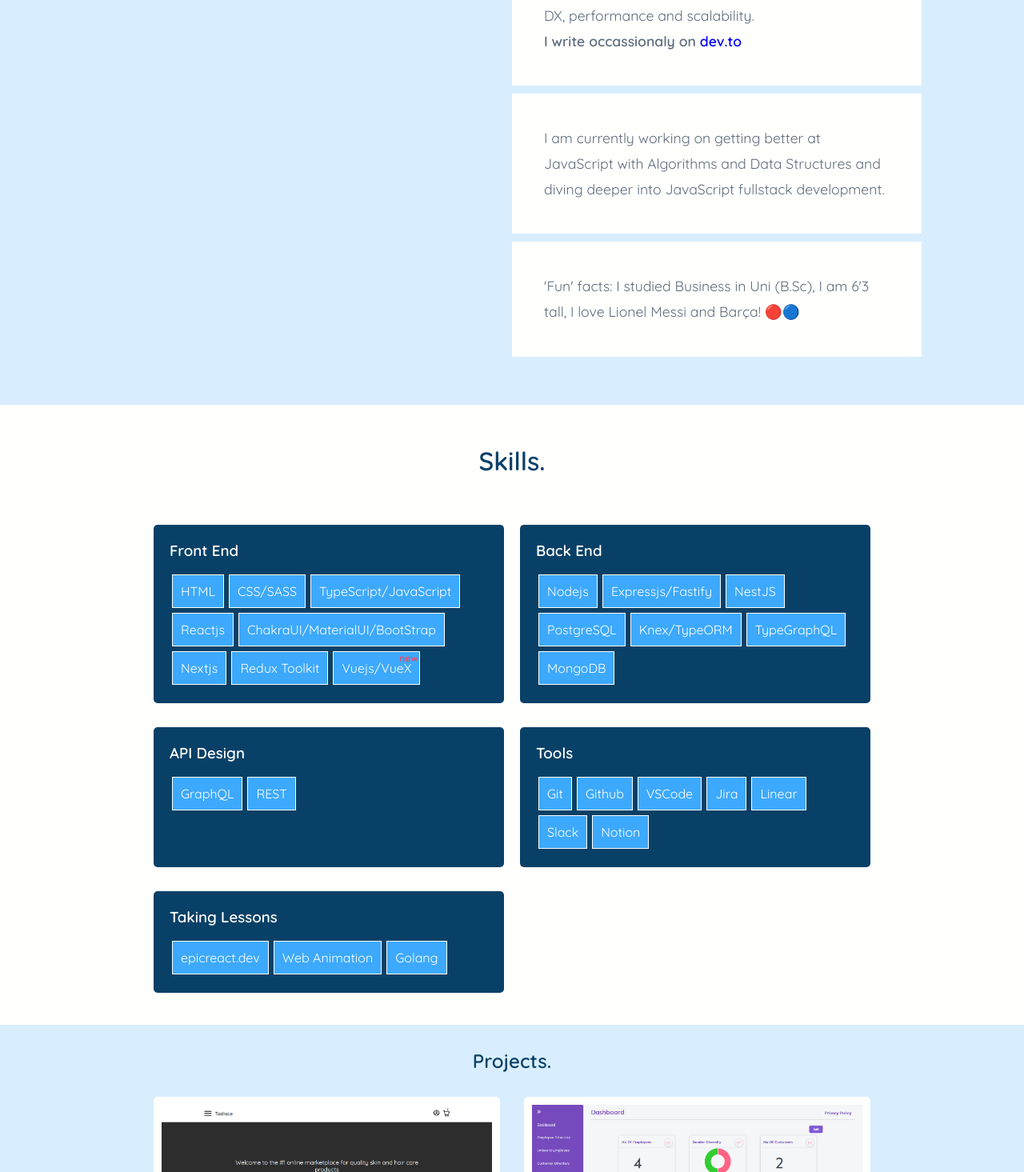
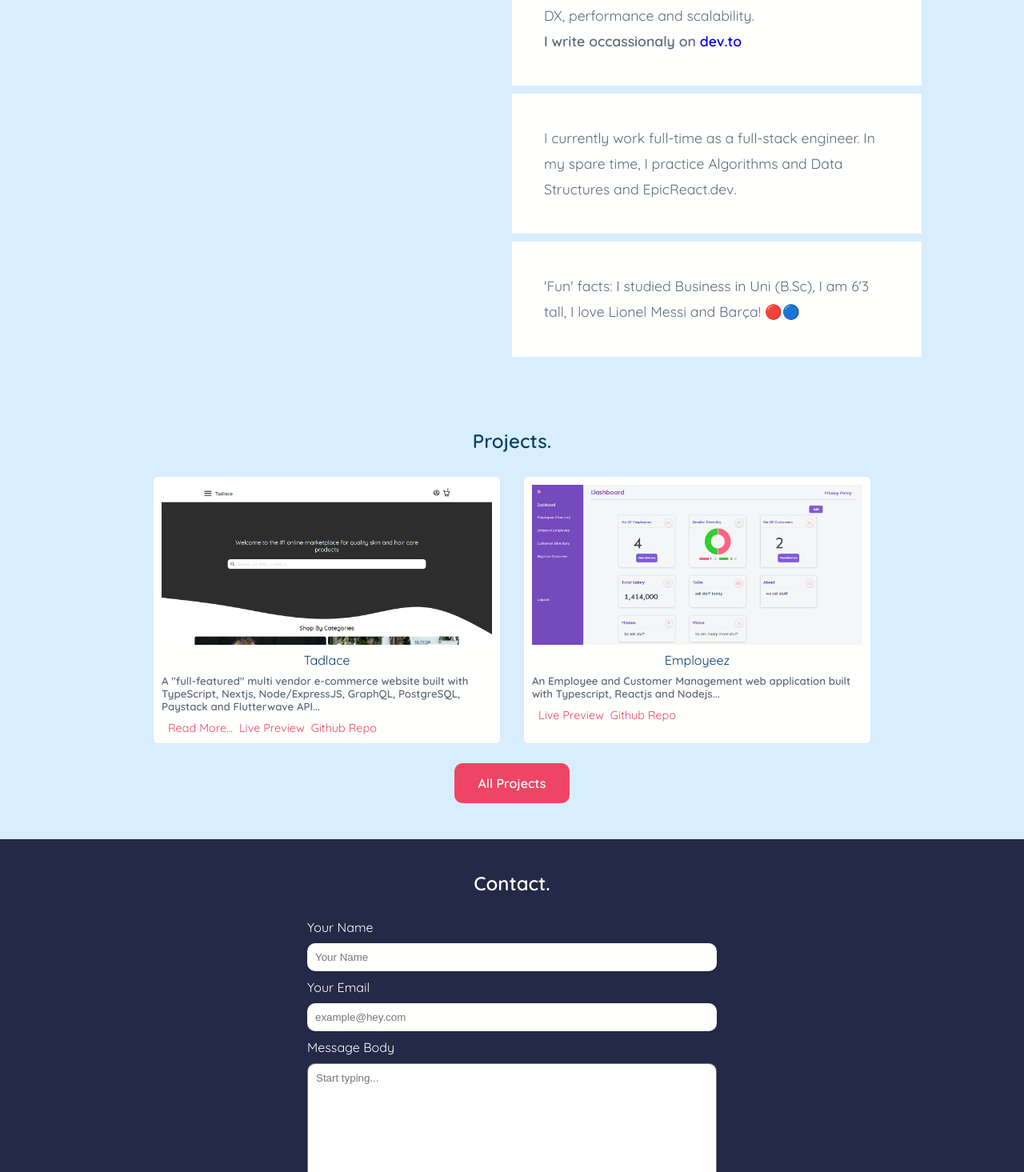
Before and after one commit to Segun98/portfolio, a Vue app: page / in a window 1280 px wide. Shown: the part 1245-2710 px from the top of the page at 80% size. Built offline with nearby package versions, Linux system fonts and the light colour scheme.

Commit message:
Hide skills page, update about copy

```diff
--- a/src/components/About.vue
+++ b/src/components/About.vue
@@ -43,9 +43,8 @@
               this.isDark ? { color: 'white', background: '#0c0c0c' } : {},
             ]"
           >
-            I am currently working on getting better at JavaScript with
-            Algorithms and Data Structures and diving deeper into JavaScript
-            fullstack development.
+            I currently work full-time as a full-stack engineer. In my spare
+            time, I practice Algorithms and Data Structures and EpicReact.dev.
           </p>
 
           <p
--- a/src/components/Header.vue
+++ b/src/components/Header.vue
@@ -30,9 +30,9 @@
               <li>
                 <a href="/#about">about</a>
               </li>
-              <li>
+              <!-- <li>
                 <a href="/#skills">skills</a>
-              </li>
+              </li> -->
               <li>
                 <router-link to="/projects">projects</router-link>
               </li>
--- a/src/views/Home.vue
+++ b/src/views/Home.vue
@@ -51,9 +51,9 @@
       <About />
     </section>
 
-    <section>
+    <!-- <section>
       <Skills />
-    </section>
+    </section> -->
 
     <section>
       <Projects />
```
